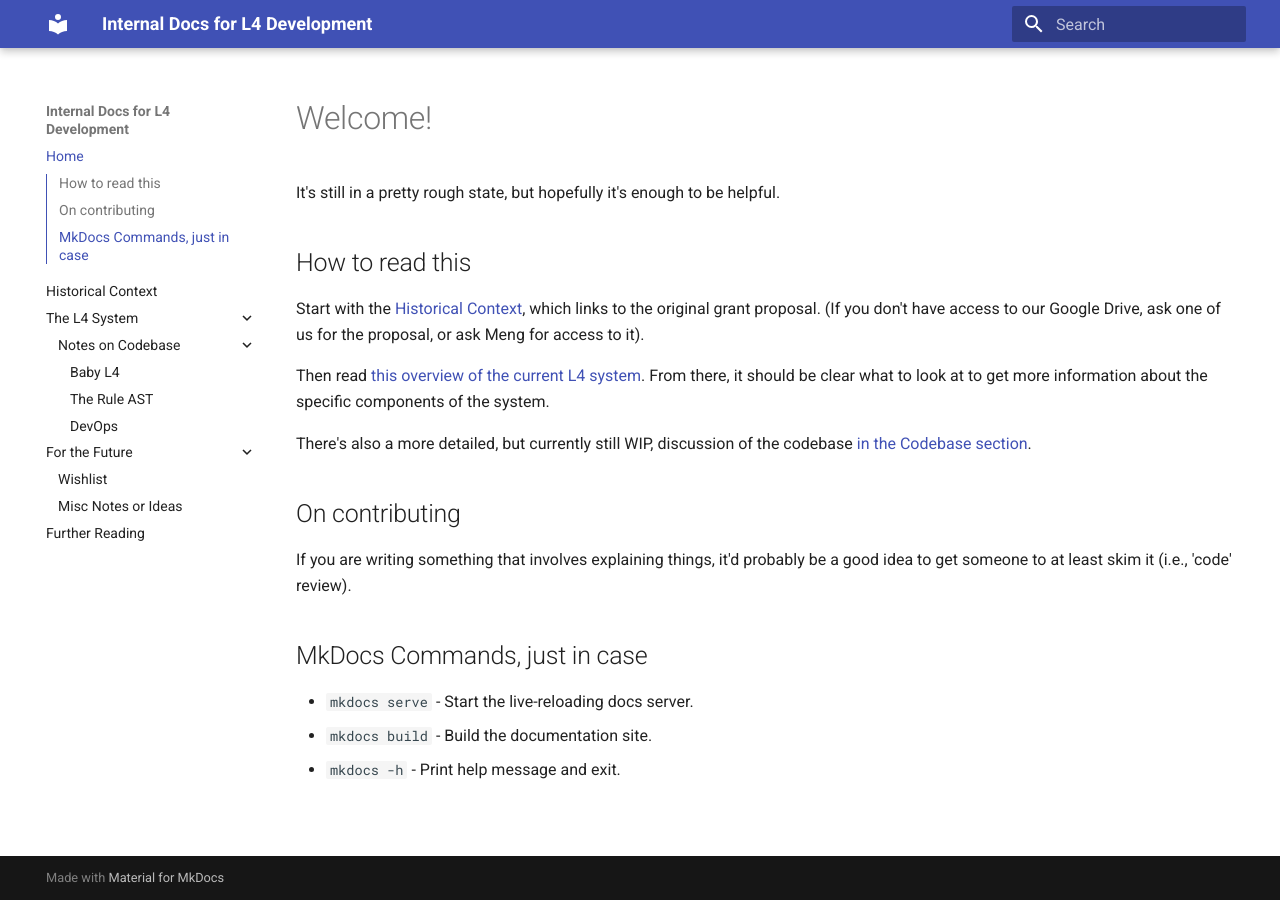
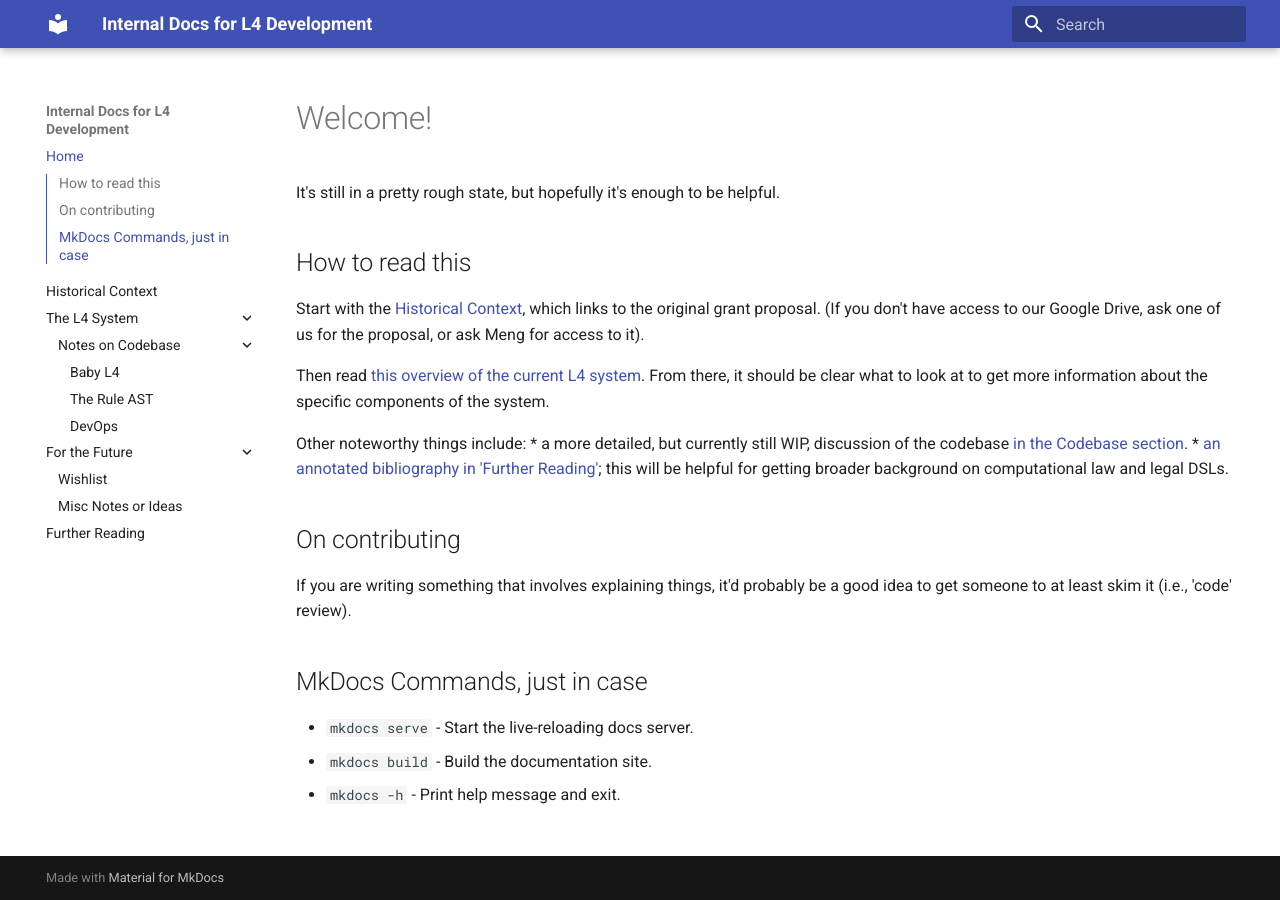
Before and after one commit to smucclaw/internal_docs, an MkDocs documentation site: the page built from docs/index.md, in a window 1280 px wide. Built offline with MkDocs 1.6.1 and Material for MkDocs 9.7.7, drawn with Linux system fonts in a browser that asks for light colours.

Commit message:
docs/index.md: add ref to Further Reading

```diff
--- a/docs/index.md
+++ b/docs/index.md
@@ -8,7 +8,9 @@ Start with the [Historical Context](./historical_context.md), which links to the
 
 Then read [this overview of the current L4 system](./current_system/index.md). From there, it should be clear what to look at to get more information about the specific components of the system.
 
-There's also a more detailed, but currently still WIP, discussion of the codebase [in the Codebase section](./current_system/codebase/index.md).
+Other noteworthy things include:
+* a more detailed, but currently still WIP, discussion of the codebase [in the Codebase section](./current_system/codebase/index.md).
+* [an annotated bibliography in 'Further Reading'](./further_reading.md); this will be helpful for getting broader background on computational law and legal DSLs.
 
 ## On contributing
 
```
